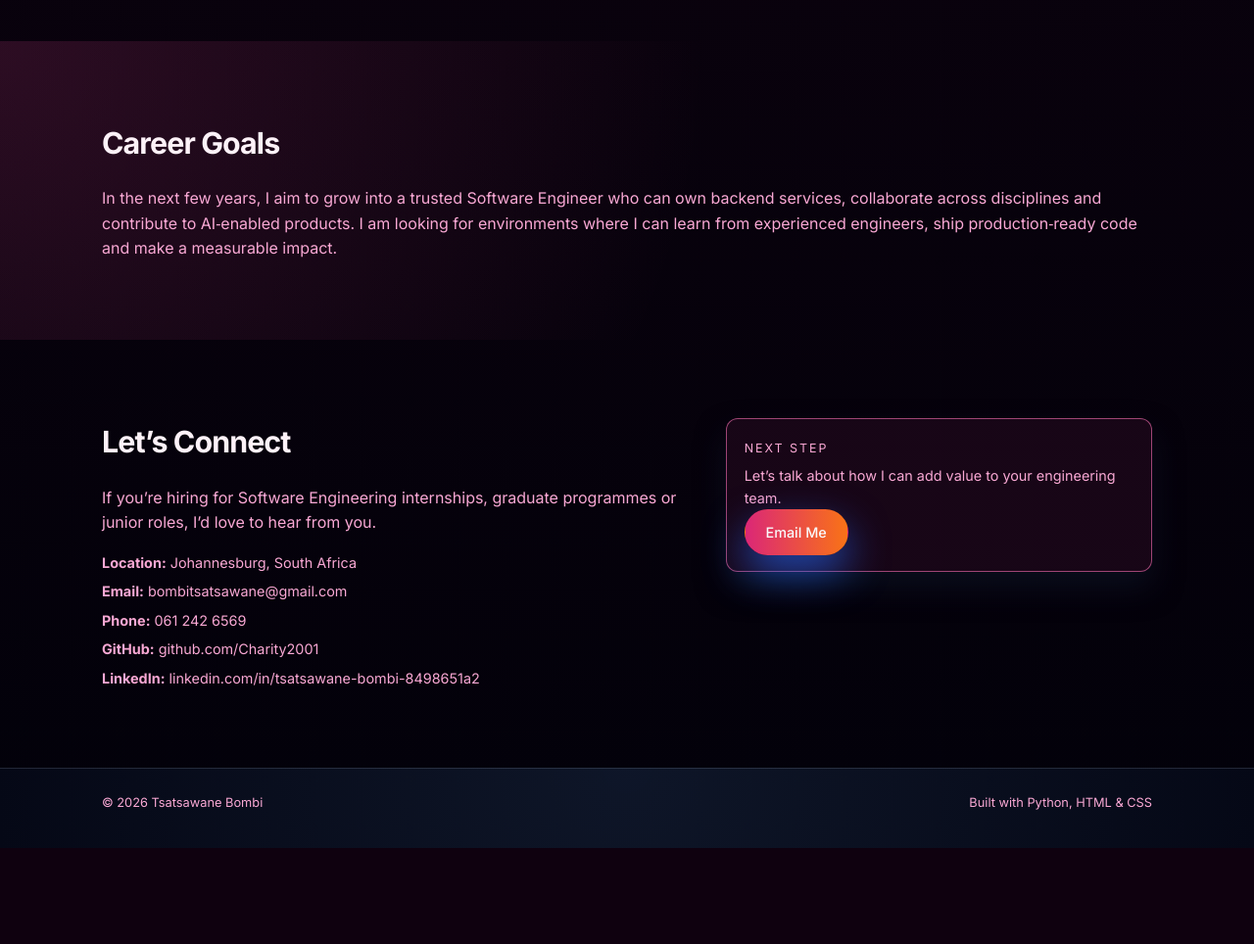
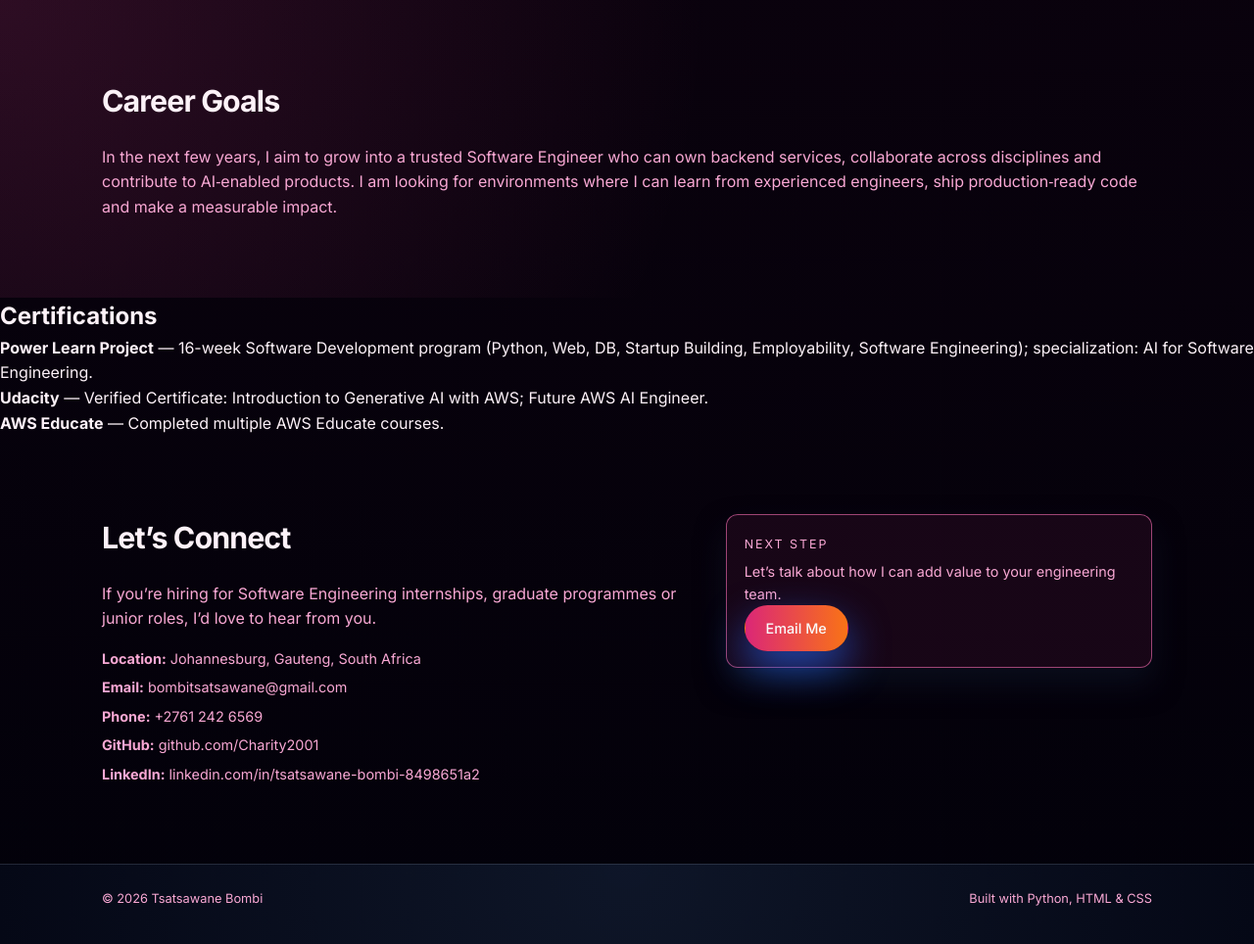
Before and after one commit to Charity2001/Portfolio, a Flask app: page / in a window 1280 px wide. Shown: the part 3284-4248 px from the top of the page at 98% size. Before the commit the page ends 4150 px from the top, so only its background shows below. Run offline with Flask 3, Linux system fonts and the light colour scheme.

Commit message:
fixing the picture

```diff
--- a/templates/index.html
+++ b/templates/index.html
@@ -102,9 +102,9 @@
           </figure>
 
           <div class="hero-card">
-            <h2>Profile</h2>
+            <!-- <h2>My Profile</h2> -->
             <ul>
-              <li><strong>Languages:</strong> Java, Python, SQL, HTML, CSS, JavaScript (basic)</li>
+              <li><strong>Languages:</strong> Java, Python, SQL(basic), HTML, CSS, JavaScript (basic)</li>
               <li><strong>Strengths:</strong> Backend development, problem solving, client‑server systems</li>
               <li><strong>Interests:</strong> Artificial Intelligence, data analytics, full‑stack engineering</li>
             </ul>
@@ -313,6 +313,20 @@
       </div>
     </section>
 
+      <!-- Certifications
+
+        *Power Learn Project** — Successfully completed a 16-week Software Development program covering Python, Web Technologies, Database Management, Startup Building & Employability, Software Engineering Essentials; specialization in AI for Software Engineering.
+        *Udacity** — Verified Certificate: Introduction to Generative AI with AWS; Future AWS AI Engineer.
+        *AWS Educate** — Completed multiple AWS Educate courses.
+      <section id="certifications"> -->
+     <h2>Certifications</h2>
+  <ul>
+    <li><strong>Power Learn Project</strong> — 16-week Software Development program (Python, Web, DB, Startup Building, Employability, Software Engineering); specialization: AI for Software Engineering.</li>
+    <li><strong>Udacity</strong> — Verified Certificate: Introduction to Generative AI with AWS; Future AWS AI Engineer.</li>
+    <li><strong>AWS Educate</strong> — Completed multiple AWS Educate courses.</li>
+  </ul>
+</section>
+
     <!-- Contact -->
     <section id="contact" class="section">
       <div class="shell section-grid">
@@ -323,9 +337,9 @@
             roles, I’d love to hear from you.
           </p>
           <ul class="contact-list">
-            <li><strong>Location:</strong> Johannesburg, South Africa</li>
+            <li><strong>Location:</strong> Johannesburg, Gauteng, South Africa</li>
             <li><strong>Email:</strong> <a href="mailto:bombitsatsawane@gmail.com">bombitsatsawane@gmail.com</a></li>
-            <li><strong>Phone:</strong> <a href="tel:+27612426569">061 242 6569</a></li>
+            <li><strong>Phone:</strong> <a href="tel:+27612426569">+2761 242 6569</a></li>
             <li><strong>GitHub:</strong> <a href="https://github.com/Charity2001" target="_blank" rel="noopener">github.com/Charity2001</a></li>
             <li><strong>LinkedIn:</strong> <a href="https://www.linkedin.com/in/tsatsawane-bombi-8498651a2" target="_blank" rel="noopener">linkedin.com/in/tsatsawane-bombi-8498651a2</a></li>
           </ul>
```
